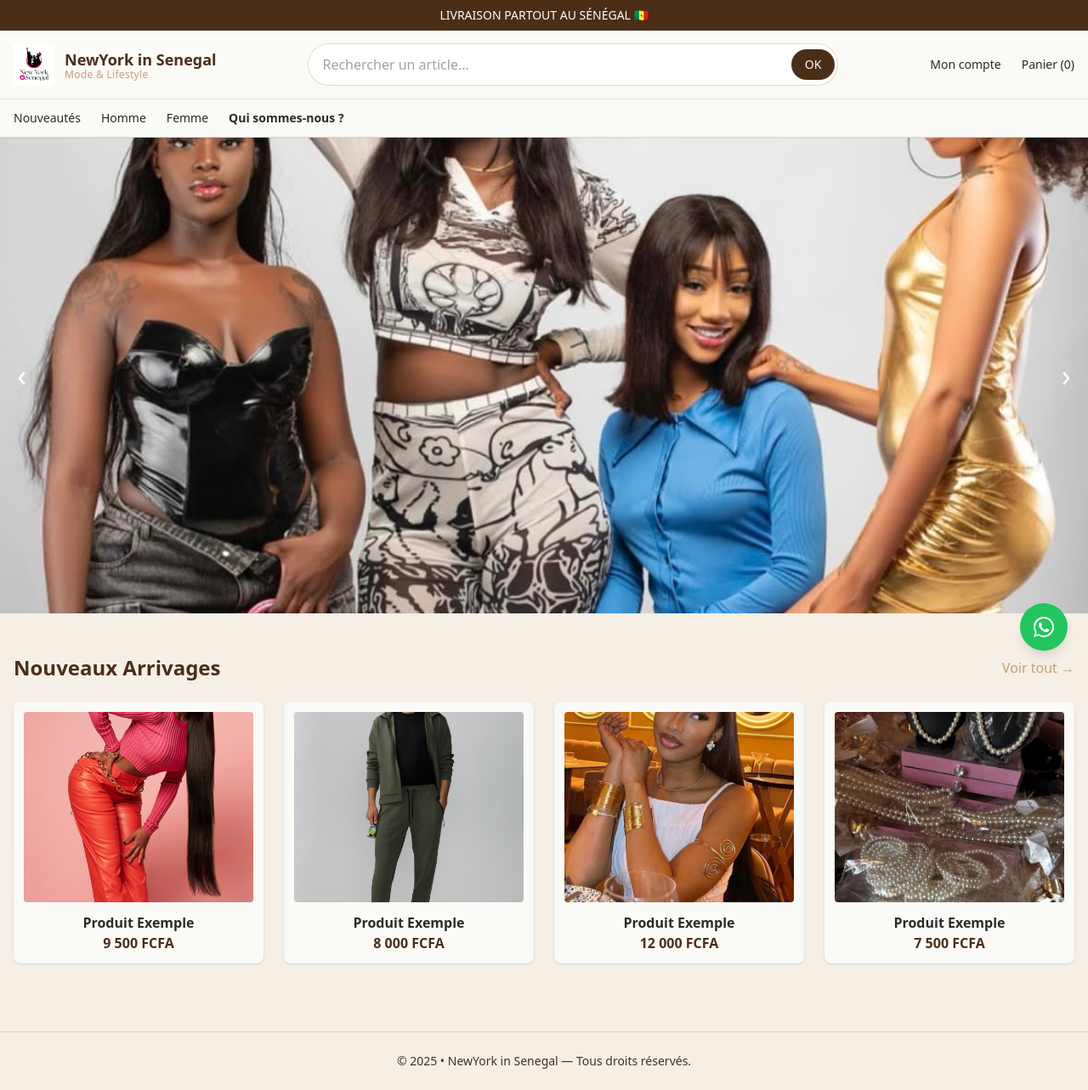
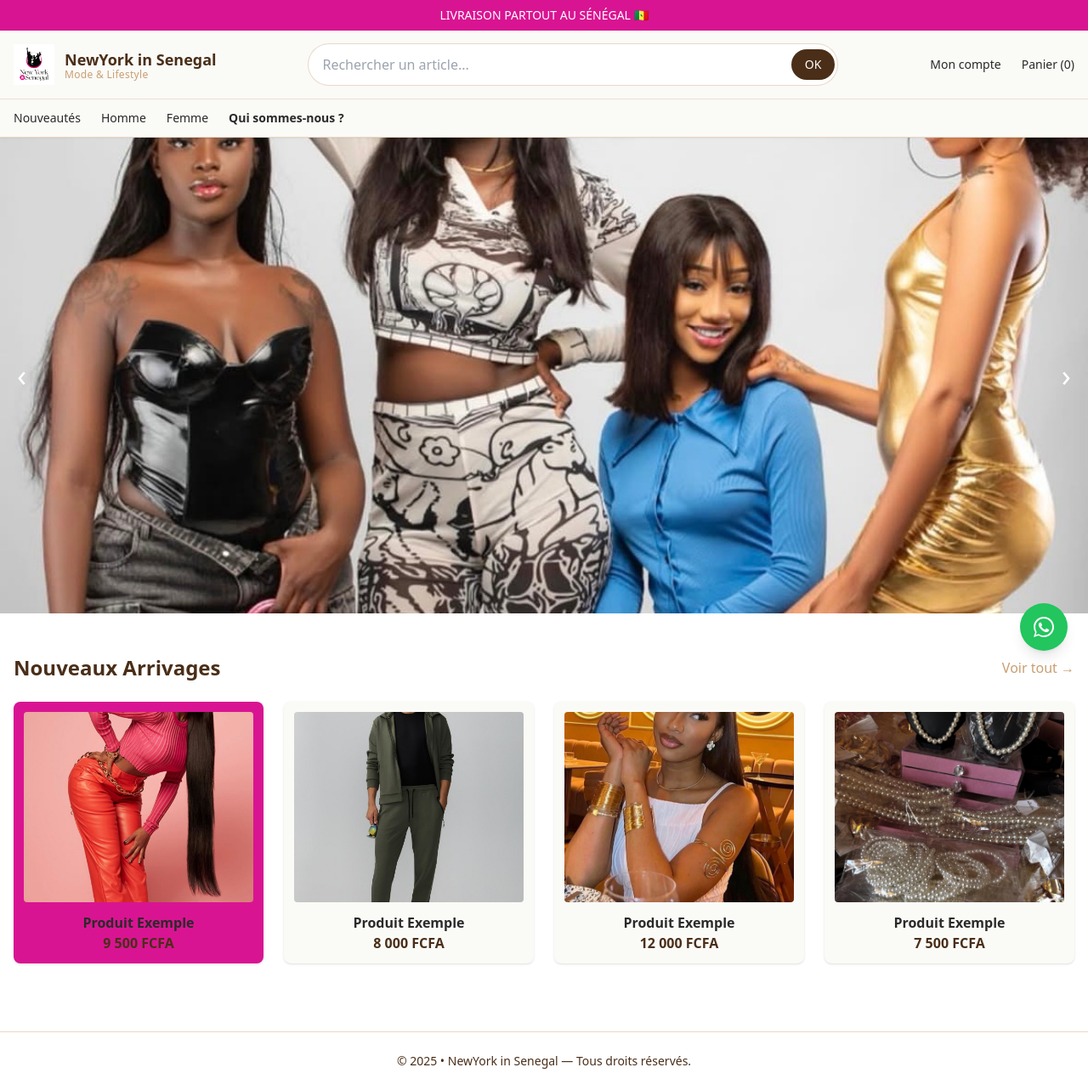
Before and after one commit to servicesmlnsn-svg/newyorkingalsen, a plain HTML site: page index.html in a window 1280 px wide. Shown: the whole page at 85% size. Drawn offline with nearby package versions, Linux system fonts and the light colour scheme.

Commit message:
Update background color and promotional banner style

```diff
--- a/index.html
+++ b/index.html
@@ -10,7 +10,7 @@
   <script src="https://cdn.tailwindcss.com"></script>
 
   <style>
-    body { background: #F5EFE6; }
+    body { background: ##e9aec3; }
 
     /* Carousel */
     .hero-slide {
@@ -36,7 +36,7 @@
 <body class="antialiased text-[#2A2A2A] font-sans">
 
   <!-- Bandeau promo -->
-  <div class="bg-[#4A2E18] text-white text-center py-2 text-sm">
+  <div class="bg-[#d91492] text-white text-center py-2 text-sm">
     LIVRAISON PARTOUT AU SÉNÉGAL 🇸🇳
   </div>
 
@@ -113,7 +113,7 @@
     </div>
 
     <div class="grid grid-cols-2 md:grid-cols-4 gap-6">
-      <div class="bg-[#FAFAF7] rounded-lg shadow p-3 text-center">
+      <div class="bg-[#d91492] rounded-lg shadow p-3 text-center">
         <img src="da.jpeg" class="w-full h-56 object-cover rounded">
         <p class="mt-3 font-semibold">Produit Exemple</p>
         <p class="text-[#4A2E18] font-bold">9 500 FCFA</p>
```
